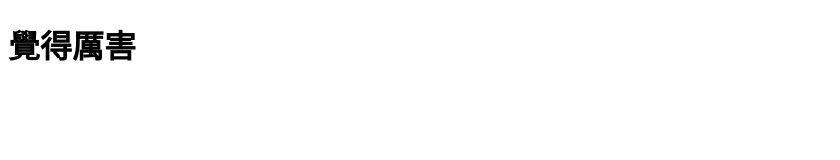
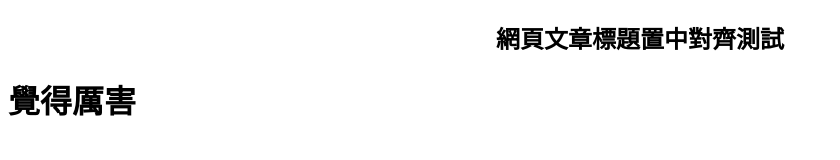
Before and after one commit to AdministratorJay/AdministratorJay.github.io, a plain HTML site: page index.html in a window 1280 px wide. Shown: the whole page, without its empty margins (0-840 px from the left). Drawn offline with Linux system fonts and the light colour scheme.

Commit message:
Update index.html

```diff
--- a/index.html
+++ b/index.html
@@ -2,9 +2,10 @@
 <html>
   <head>
     <meta charset="utf-8">
-    <title>你好，GitHub</title>
+    <title>504班群官網</title>
   </head>
   <body>
+    <h2 align="center">網頁文章標題置中對齊測試</h2>
     <h1>覺得厲害</h1>
   </body>
 </html>
```
